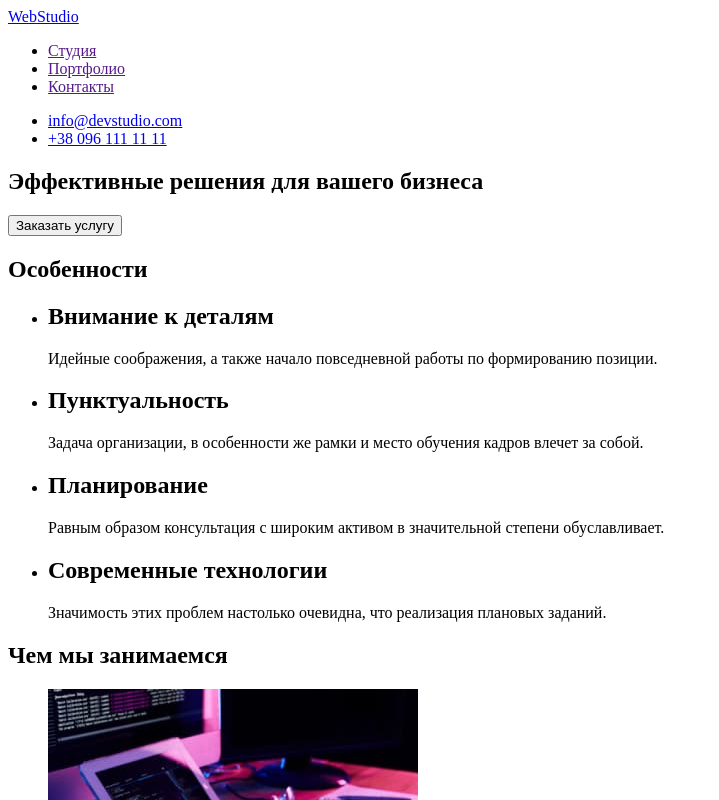
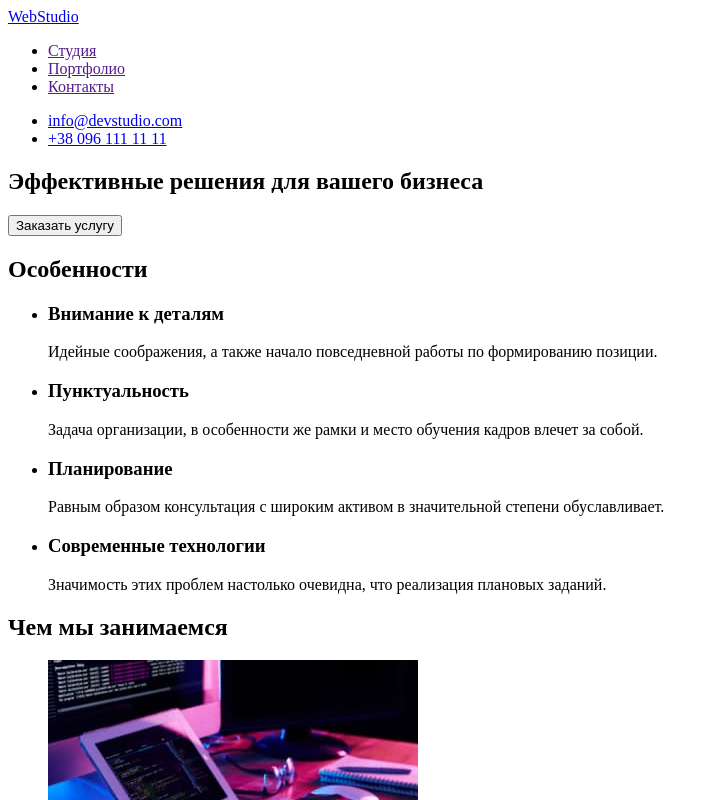
Before and after one commit to VitalinaKovbasiuk/goit-markup-hw-01, a plain HTML site: page index.html in a window 1280 px wide. Shown: the top 800 px of the page, without its empty margins (0-719 px from the left). Drawn offline with Linux system fonts and the light colour scheme.

Commit message:
update index.html

```diff
--- a/index.html
+++ b/index.html
@@ -22,46 +22,44 @@
             <li><a href="mailto:info@devstudio.com">info@devstudio.com</a></li>
             <li><a href="tel:+380961111111">+38 096 111 11 11</a></li>
         </ul>
+    </header>
 
-    </header>
+
  <main>
 
  <!--Эффективные решения для вашего бизнеса-->
-        <div>
+
         <section>
             <h1>Эффективные решения для вашего бизнеса</h1>
             <button type="button">Заказать услугу</button>
         </section>
-        </div>
 
  <!--Особенности-->
-     <div>
+
      <section>
     <h2>Особенности</h2>
     <ul>
         <li>
-            <h2>Внимание к деталям</h2>
+            <h3>Внимание к деталям</h3>
             <p>Идейные соображения, а также начало повседневной работы по формированию позиции.</p>
         </li>
         <li>
-            <h2>Пунктуальность</h2>
+            <h3>Пунктуальность</h3>
             <p>Задача организации, в особенности же рамки и место обучения кадров влечет за собой.</p>
         </li>
         <li>
-            <h2>Планирование</h2>
+            <h3>Планирование</h3>
             <p>Равным образом консультация с широким активом в значительной степени обуславливает.</p>
         </li>
         <li>
-            <h2>Современные технологии</h2>
+            <h3>Современные технологии</h3>
             <p>Значимость этих проблем настолько очевидна, что реализация плановых заданий.</p>
         </li>
     </ul>
     </section>
-     </div>
-
 
  <!--Чем мы занимаемся-->
-         <div>
+
     <section>
         <h2>Чем мы занимаемся</h2>
         <ul>
@@ -76,12 +74,9 @@
         </li>
         </ul>
     </section>
-         </div>
-
 
  <!--Наша команда-->
 
-         <div>
          <section>
             <h2>Наша команда</h2>
             <ul>
@@ -107,7 +102,6 @@
                 </li>
             </ul>
         </section>
-         </div>
 
 </main>
 
@@ -116,10 +110,10 @@
         <a href="./index.html"><span>Web</span>Studio</a>
 
         <address>
+            <p>
+                г. Киев, пр-т Леси Украинки, 26
+            </p>
             <ul>
-                <li>
-                    г. Киев, пр-т Леси Украинки, 26
-                </li>
                 <li>
                     <a href="mailto:info@example.com">info@example.com</a>
                 </li>
```
Lines whose indentation alone changed are shown as unchanged.
